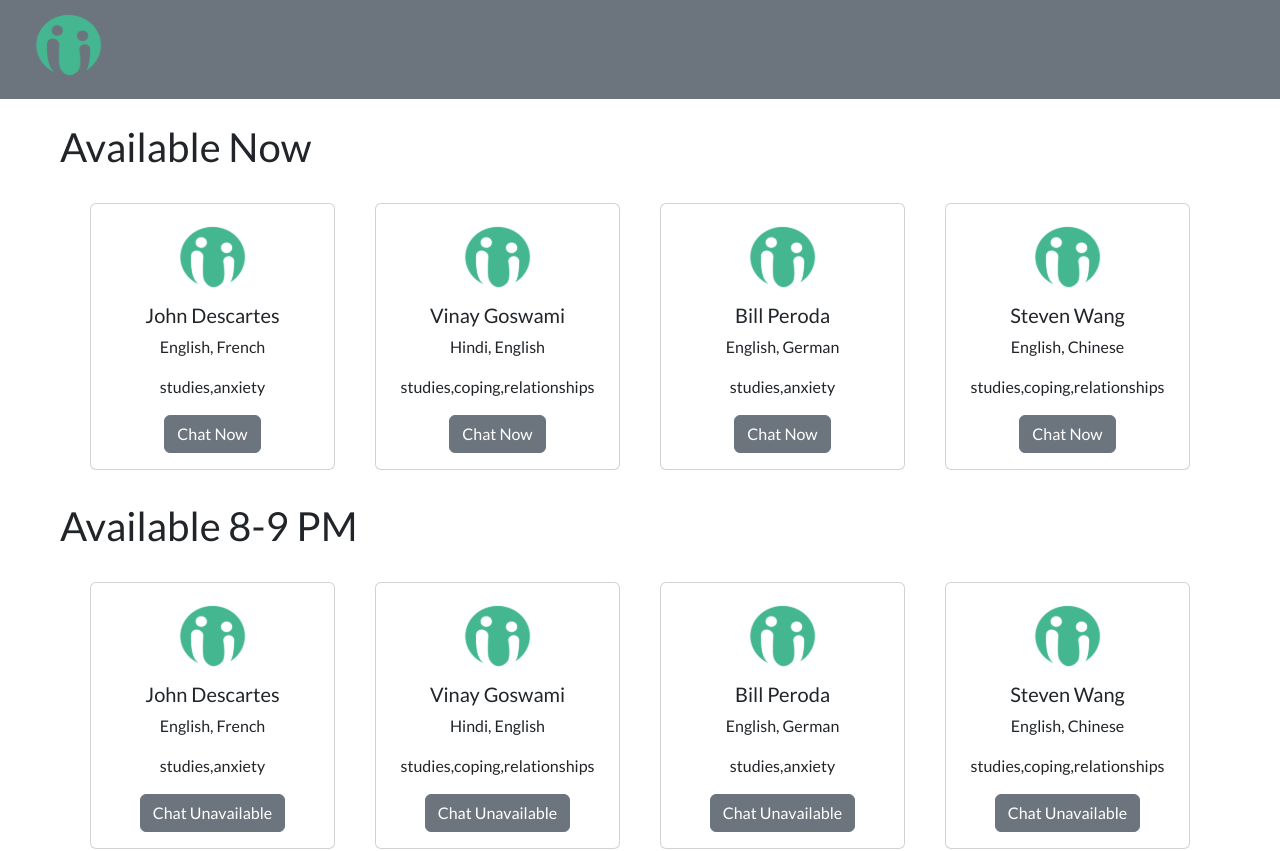
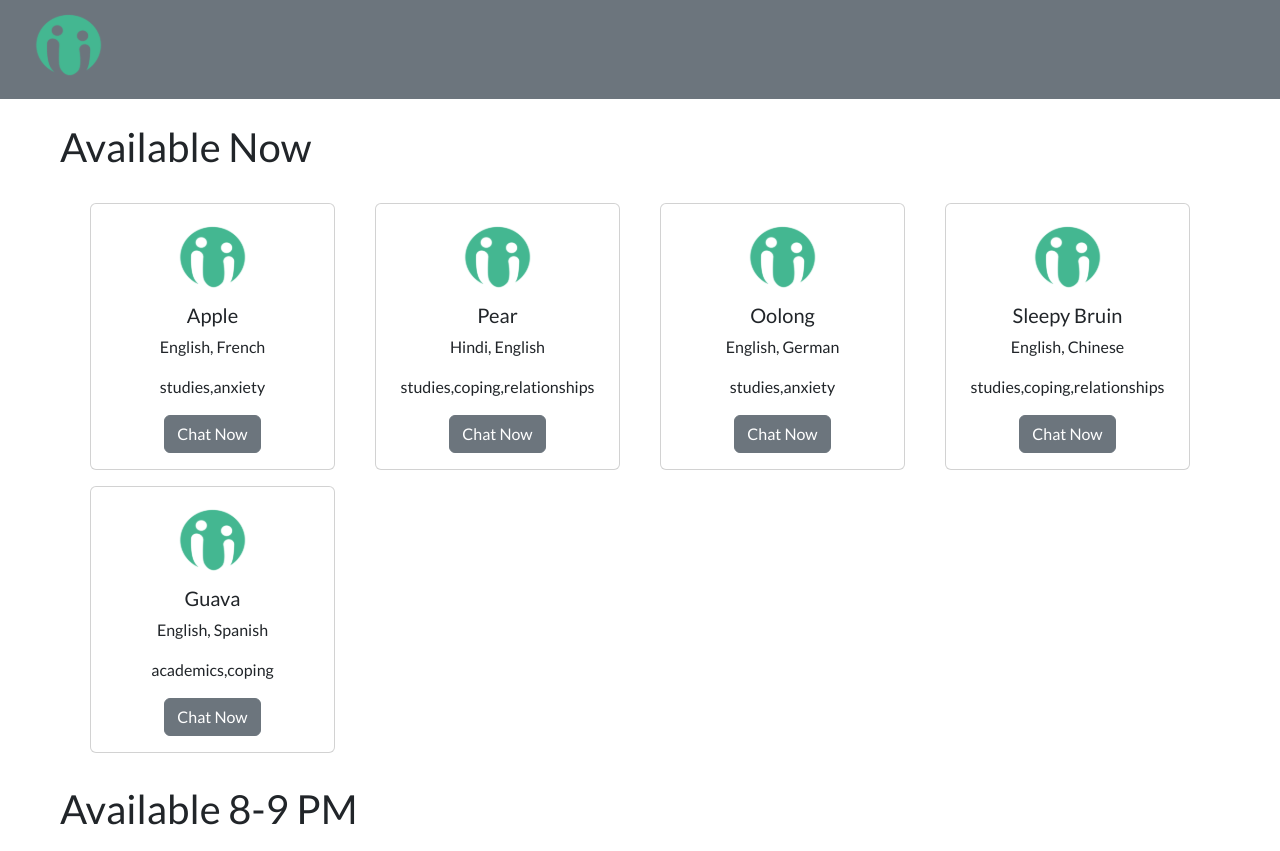
Before and after one commit to PeerUpX/peer-up-x, a React (Create React App) app in the folder peer-up-x/: page /user in a window 1280 px wide. Shown: the top 851 px of the page. Built offline with nearby package versions, Linux system fonts and the light colour scheme; no server answers.

Commit message:
Final Touches for Demo Vid

```diff
--- a/peer-up-x/src/Dashboard/SupporterNotif.js
+++ b/peer-up-x/src/Dashboard/SupporterNotif.js
@@ -5,9 +5,9 @@ import {ReactComponent as Exit} from "./clear_24px.svg";
 export default function SupporterNotif(props) {
     return (
         <div className={styles.notifContainer}>
-            <img src={props.studentProfilePic} alt="Student" />
+            <img src={"https://images.squarespace-cdn.com/content/v1/6007e076f931384d59d5375e/1611129105339-2QGQBDXIMQOHFO3T5XVF/peer+up.png?format=1500w"} width="80" height="80" alt="Student" />
             <text className={styles.notifText}> A student has requested to chat with you. </text>
-            <button className = {styles.notifButton}> CHAT NOW </button>
+            <button onClick={() => window.open('https://chat-testerclient.herokuapp.com/')}className = {styles.notifButton}> CHAT NOW </button>
             <Exit/>
         </div>
     );
--- a/peer-up-x/src/Profile/SupporterEditor.js
+++ b/peer-up-x/src/Profile/SupporterEditor.js
@@ -3,8 +3,8 @@ import { useState } from 'react';
 export default function SupporterEditor(props){
   const [editMode, setEditMode] = useState(false);
 
-  const [name, changeName] = useState("Joe Bruin");
-  const [spec, changeSpec] = useState("relationships, coping");
+  const [name, changeName] = useState("Oolong");
+  const [spec, changeSpec] = useState("academics, coping");
   const [lang, changeLang] = useState("English/Chinese");
   const [about, changeAbout] = useState("Lorem ipsum dolor sit amet, consectetur adipiscing elit, sed do eiusmod tempor incididunt ut labore et dolore magna aliqua.");
   const [why, changeWhy] = useState("Lorem ipsum dolor sit amet, consectetur adipiscing elit, sed do eiusmod tempor incididunt ut labore et dolore magna aliqua.")
--- a/peer-up-x/src/Profile/SupporterProfile.module.css
+++ b/peer-up-x/src/Profile/SupporterProfile.module.css
@@ -12,6 +12,7 @@
   align-items: center;
 }
 .rowBox{
+  border-radius: 2%;
   display:flex;
   flex-direction: row;
   justify-content: flex-start;
@@ -36,7 +37,7 @@
   background-size: cover;
 }
 .one {
-  background-image: url('https://st3.depositphotos.com/15648834/17930/v/600/depositphotos_179308454-stock-illustration-unknown-person-silhouette-glasses-profile.jpg');
+  background-image: url('https://images.squarespace-cdn.com/content/v1/6007e076f931384d59d5375e/1611129105339-2QGQBDXIMQOHFO3T5XVF/peer+up.png?format=1500w');
 }
 .editButton{
   background-color: #C4C4C4;
@@ -48,6 +49,7 @@
 
 }
 .aboutBox{
+  border-radius: 2%;
   background-color: #C4C4C4;
   display: flex;
   flex-direction: column;
@@ -69,6 +71,7 @@
 .textMediumLight{
   font-size: 24px;
   font-weight: 400;
+  text-align: center;
 }
 .textSmall{
   margin: 0;
--- a/peer-up-x/src/SideBar.js
+++ b/peer-up-x/src/SideBar.js
@@ -4,7 +4,7 @@ import { Link } from 'react-router-dom';
 export default function SideBar(props){
   return(
     <div className = {styles.fullPageCol}>
-      <img src = "/peerup_logo_square.png" alt = "Logo" width = "80" height = "80" className={styles.logo}/>
+      <img src = "/peerup_logo_square.png" alt = "Logo" width = "130" height = "130" className={styles.logo}/>
       <Link to = "/dashboard"
         className = {`${styles.textMediumLight} ${styles.verticalMargin} ${props.profile? styles.greyText: ''}`}>Dashboard
       </Link>
--- a/peer-up-x/src/SideBar.module.css
+++ b/peer-up-x/src/SideBar.module.css
@@ -7,7 +7,7 @@
   min-height: 100%;
 }
 .textMediumLight{
-  font-size: 24px;
+  font-size: 32px;
   font-weight: 400;
   text-decoration: none;
   color: black;
@@ -17,10 +17,11 @@
 }
 .greyText:hover{
   color: black;
-  font-size: 28px;
+  font-size: 32px;
 }
 .verticalMargin{
   margin-top: 50px;
+  text-align: center;
 }
 .greyText{
   color: #00000094;
--- a/peer-up-x/src/User/UserDashboard.js
+++ b/peer-up-x/src/User/UserDashboard.js
@@ -14,24 +14,29 @@ export default function LandingPage() {
   //   }, [])
   const supporterData = [
     {
-      name: "John Descartes",
+      name: "Apple",
       languages: "English, French",
       specialty: "studies,anxiety",
     },
     {
-      name: "Vinay Goswami",
+      name: "Pear",
       languages: "Hindi, English",
       specialty: "studies,coping,relationships",
     },
     {
-      name: "Bill Peroda",
+      name: "Oolong",
       languages: "English, German",
       specialty: "studies,anxiety",
     },
     {
-      name: "Steven Wang",
+      name: "Sleepy Bruin",
       languages: "English, Chinese",
       specialty: "studies,coping,relationships",
+    },
+    {
+      name: "Guava",
+      languages: "English, Spanish",
+      specialty: "academics,coping",
     },
 
   ];
```
